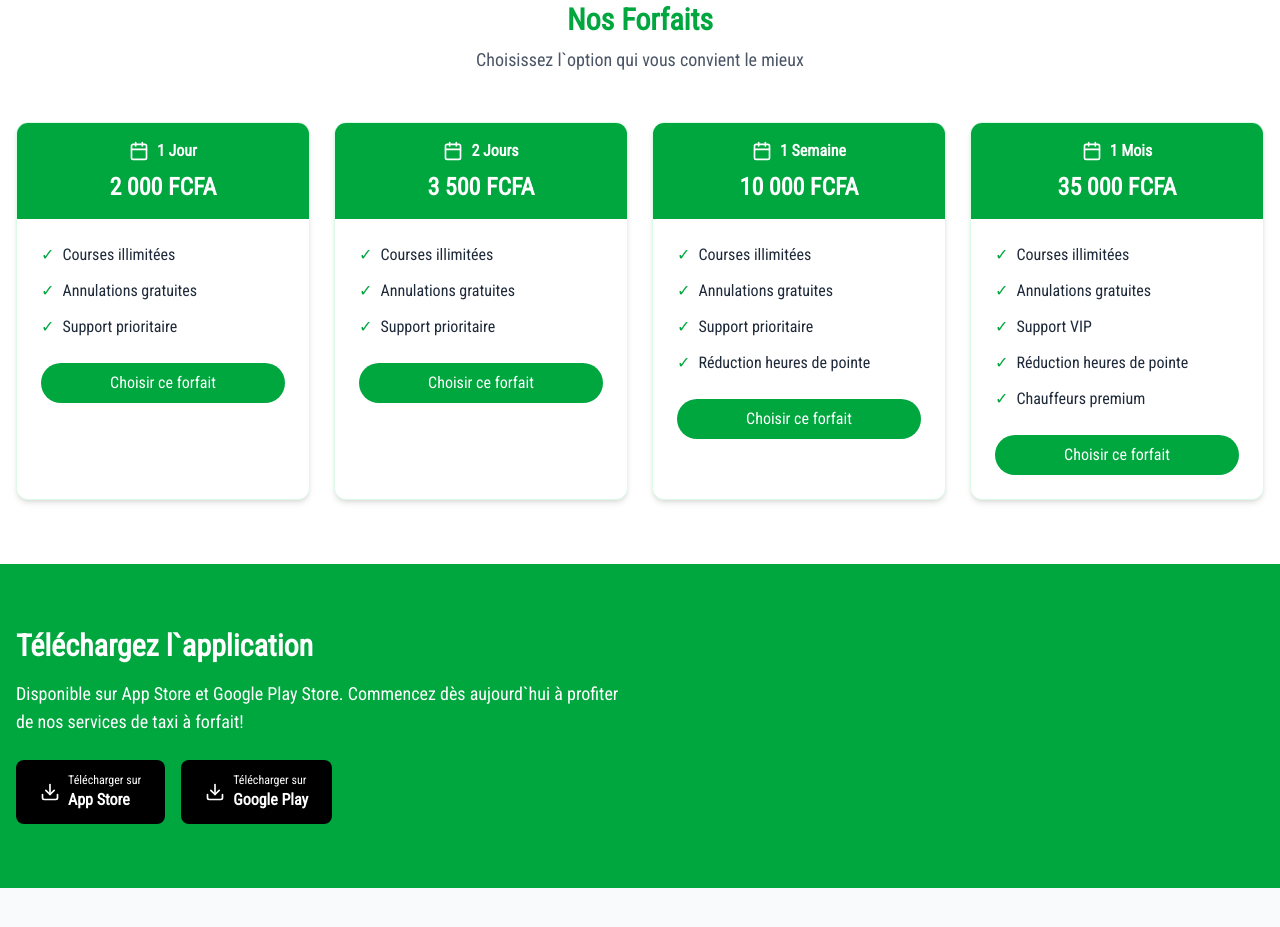
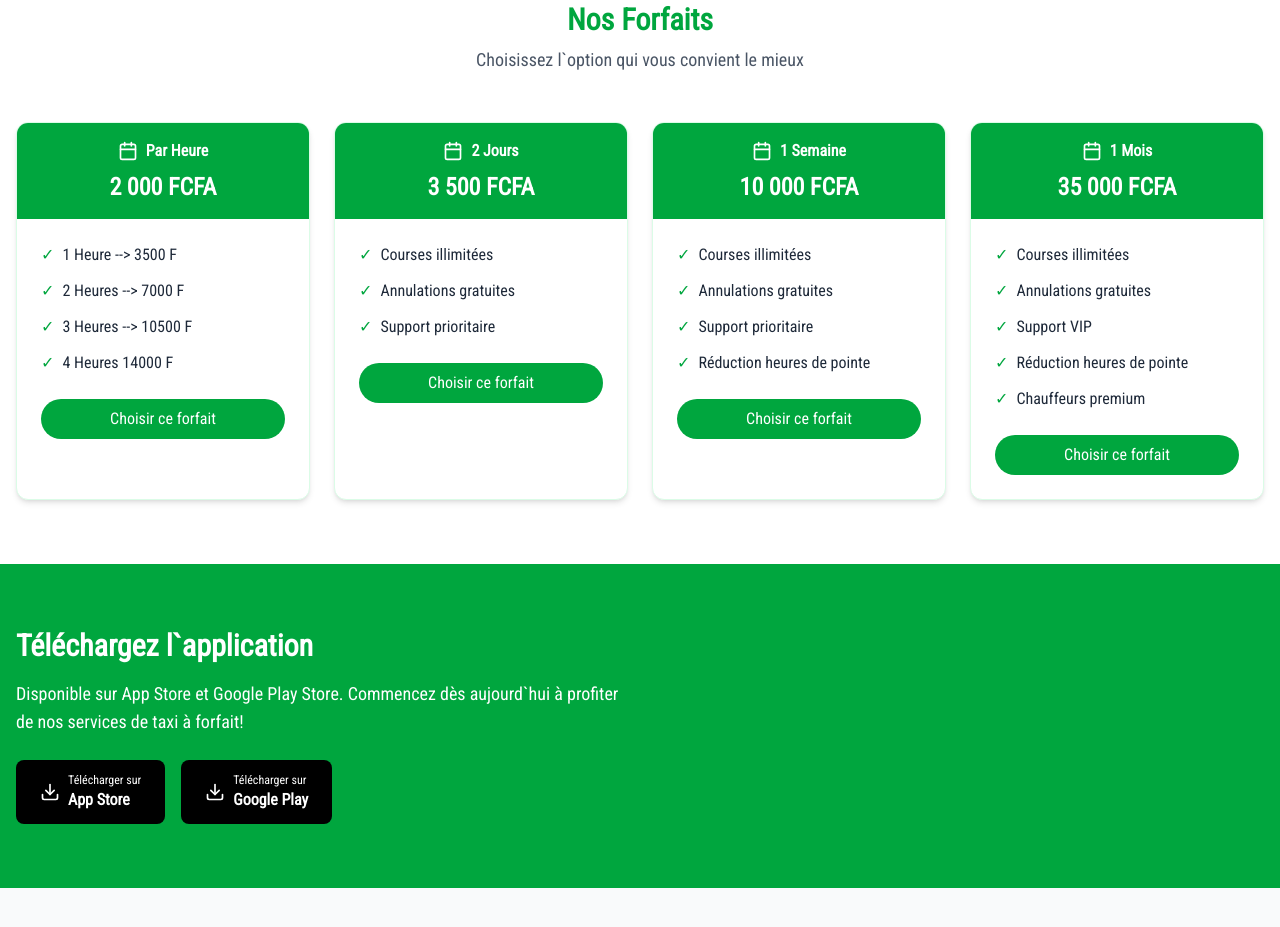
Before and after one commit to Hol7/taxiforfaitsite, a Next.js app: page / in a window 1280 px wide. Shown: the part 1660-2587 px from the top of the page. Built offline with nearby package versions, Linux system fonts and the light colour scheme.

Commit message:
fix: update duration description and pricing structure in Home component

```diff
--- a/src/app/page.tsx
+++ b/src/app/page.tsx
@@ -158,7 +158,7 @@ export default function Home() {
 
             <div className="grid sm:grid-cols-2 lg:grid-cols-4 gap-6">
               {[
-                { duration: '1 Jour', icon: <Calendar size={20} />, price: '2 000 FCFA', features: ['Courses illimitées', 'Annulations gratuites', 'Support prioritaire'] },
+                { duration: 'Par Heure', icon: <Calendar size={20} />, price: '2 000 FCFA', features: ['1 Heure --> 3500 F', '2 Heures --> 7000 F', '3 Heures --> 10500 F', '4 Heures 14000 F'] },
                 { duration: '2 Jours', icon: <Calendar size={20} />, price: '3 500 FCFA', features: ['Courses illimitées', 'Annulations gratuites', 'Support prioritaire'] },
                 { duration: '1 Semaine', icon: <Calendar size={20} />, price: '10 000 FCFA', features: ['Courses illimitées', 'Annulations gratuites', 'Support prioritaire', 'Réduction heures de pointe'] },
                 { duration: '1 Mois', icon: <Calendar size={20} />, price: '35 000 FCFA', features: ['Courses illimitées', 'Annulations gratuites', 'Support VIP', 'Réduction heures de pointe', 'Chauffeurs premium'] }
```
